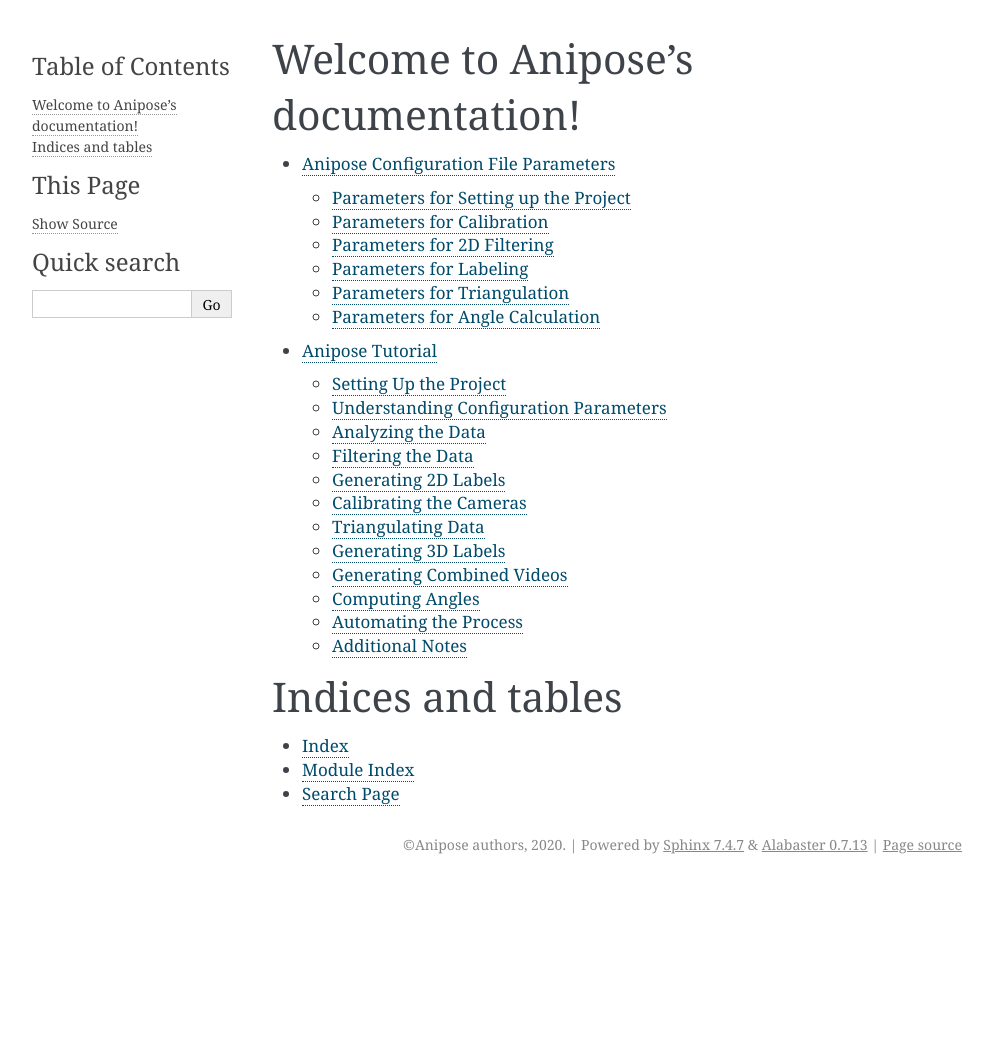
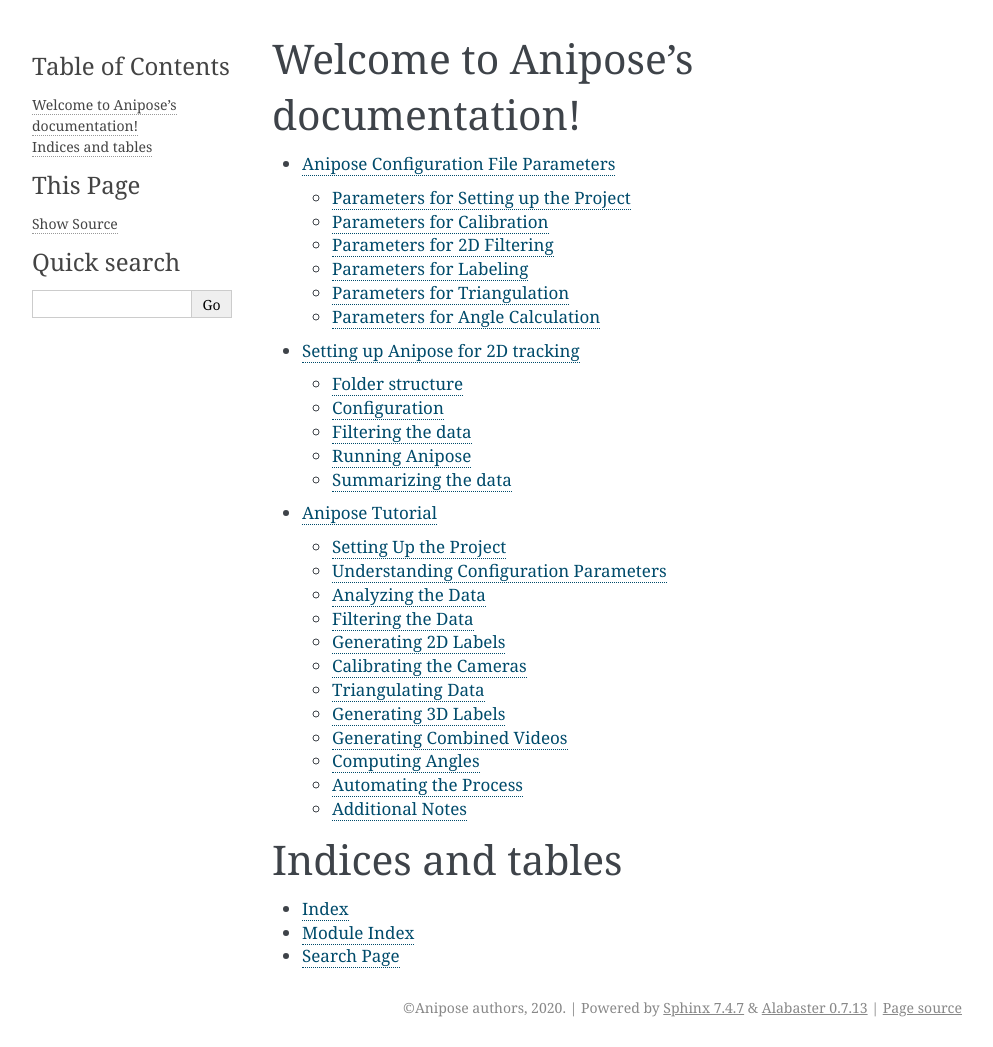
Before and after one commit to lambdaloop/anipose, a Sphinx documentation site: the page built from docs/sphinx/index.rst, in a window 1280 px wide. Shown: the whole page, without its empty margins (148-1141 px from the left). Built offline with Sphinx 7.4.7, drawn with Linux system fonts in a browser that asks for light colours; pages that are not in the unit, such as notebooks, are missing from menus; before the commit the page ends 900 px from its top, so only the background shows below that; some of the changed lines change nothing that is shown.

Commit message:
add folder structure description to docs

```diff
--- a/docs/sphinx/index.rst
+++ b/docs/sphinx/index.rst
@@ -5,6 +5,7 @@
    :maxdepth: 2
 
    params
+   nesting
    tutorial
 
    :caption: Contents:
--- /dev/null
+++ b/docs/sphinx/nesting.rst
@@ -0,0 +1,145 @@
+Setting up Anipose for 2D tracking
+##################################
+
+So you want to setup Anipose for 2D tracking at scale? Well, you've come
+to the right place!
+
+Just follow these steps:
+
+1) Train a network to label your data `using
+   DeepLabCut <https://github.com/AlexEMG/DeepLabCut/blob/master/docs/UseOverviewGuide.md>`__
+2) Setup your folder structure for the experiment in the appropriate
+   format
+3) Create a ``config.toml`` file with the parameters for your experiment
+
+Folder structure
+================
+
+Anipose tries to follow the organization that people tend to come to
+naturally for organizing behavioral videos, with one key modification.
+
+The modification is that the *final folder* should be ``videos-raw``.
+This allows Anipose to know these are the input videos, and to create
+further folders with the processed data (e.g. ``pose-2d``,
+``pose-2d-filtered``, ``videos-labeled``).
+
+Here is the general layout of files for videos for 2D tracking
+
+.. image:: anipose-tutorial/folder_structure.png
+   :align: center
+   :height: 300px
+
+.. code-block:: text
+
+    experiment/config.toml
+    experiment/trial 1/videos-raw/vid1-trial1.avi
+    experiment/trial 1/videos-raw/vid2-trial1.avi
+    experiment/trial 2/videos-raw/vid1-trial2.avi
+    experiment/trial 2/videos-raw/vid2-trial2.avi
+
+There is one main experiment folder, and some subfolders under that. The
+names for the experiment and session folders can be whatever you like.
+
+Furthermore, the nesting can be arbitrarily large. Thus, an equally
+valid structure could be (here with nesting of 2 folders instead of 1 as
+above, note the arbitrary names as well):
+
+.. image:: anipose-tutorial/folder_structure_2.png
+   :align: center
+   :height: 300px
+
+
+.. code-block:: text
+
+    flypose/config.toml
+    flypose/2019-02-06/fly1/videos-raw/vid-2019-02-06-01.avi
+    flypose/2019-02-06/fly2/videos-raw/vid-2019-02-06-02.avi
+    flypose/2019-02-07/fly1/videos-raw/vid-2019-02-07-01.avi
+
+Configuration
+=============
+
+Got your folder structure setup? Great! Let's setup the configuration!
+
+Anipose uses the `TOML <https://github.com/toml-lang/toml>`__
+configuration format, as it is simple and can be read/written easily
+from Python and Matlab. Consider reading through the
+`specification <https://github.com/toml-lang/toml>`__ to get a sense of
+it.
+
+Below is an annotated example config file for 2D tracking. Create a file
+called ``config.toml`` within your experiment folder with this
+structure, and update the parameters.
+
+.. code:: yaml
+
+    # Project name
+    project = "flypose"
+
+    # Change this to match deeplabcut folder (one with trained network)
+    model_folder = '/Data/Videos/DLC_Analysis/Running-Brandon-2019-01-29'
+
+    # How many folders are nested in structure?
+    nesting = 1
+
+    [pipeline]
+    videos_raw = "videos-raw" # change this if you'd like to change name of "videos-raw" folder
+
+    # labeling scheme...specify lines that you want to draw for visualizing labels in videos
+    [labeling]
+    scheme = [
+      ["head", "thorax", "abdomen"],
+      ["thorax", "leg-1"]
+    ]
+
+Filtering the data
+==================
+
+You may enable filtering of the data (it is off by default). This
+compares the data to a median filtered version and looks for outliers.
+We found this helps find and remove tracking errors, even if the score
+is high for these.
+
+To do this, you can edit your config with these parameters:
+
+.. code:: yaml
+
+    # Settings for a threshold filter
+    # Removes data outside threshold (probably errors in tracking), and interpolates
+    [filter]
+    enabled = true
+    medfilt = 13 # length of median filter
+    offset_threshold = 25 # offset from median filter to count as jump
+    score_threshold = 0.8 # score below which to count as bad
+    spline = true # interpolate using cubic spline instead of linear
+
+Running Anipose
+===============
+
+With the configuration file and folder structure setup, you can now run
+Anipose on your full dataset!
+
+For 2D tracking, the relevant commands are as follows:
+
+.. code-block:: text
+
+   anipose analyze # analyze the poses for each video
+   anipose filter # filter out the tracked poses
+   anipose label_videos # create videos for each pose
+   anipose summarize_2d # summarize the 2d tracked data (both raw and filtered)
+   anipose summarize_errors # summarize the errors in the tracking
+
+To run these, open a command line window, go to the folder where your
+experiment is stored, and run one of the commands above.
+
+Summarizing the data
+====================
+
+After computing the whole pipeline for all videos, the final outputs of
+interest (the 2D coordinates) are scattered across a lot of folders.
+
+For further processing and analysis, it is often useful to have one
+central file with all the data. Hence, Anipose provides the command
+“summarize\_2d”, which summarizes everything into a “summaries” folder.
+The output csv for the 2d tracking coordinates has all the data from all
+sessions, and a few extra columns to show where the data comes from.
```
Also changed, not shown: docs/sphinx/anipose-tutorial/folder_structure.png (added), docs/sphinx/anipose-tutorial/folder_structure_2.png (added).
